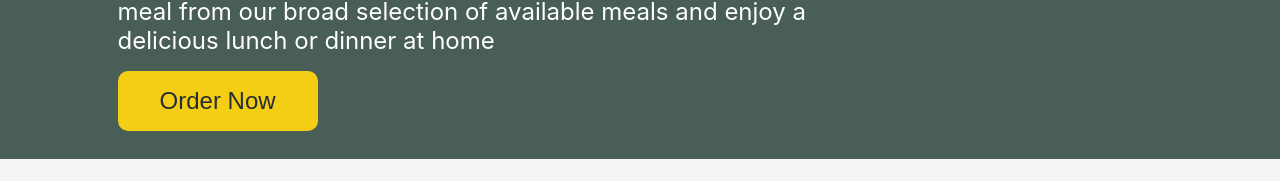
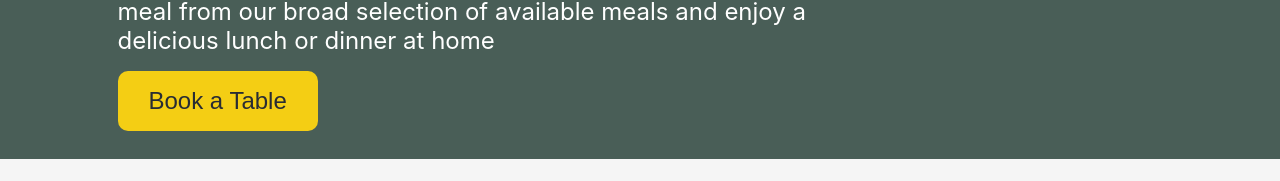
Before and after one commit to upenthiran93/meta-fe-final, a React (Create React App) app: page / in a window 1280 px wide. Shown: the part 225-406 px from the top of the page. Built offline with nearby package versions, Linux system fonts and the light colour scheme; the HTML template or start-up script is replaced by a standard one.

Commit message:
button updated

```diff
--- a/src/components/Hero.jsx
+++ b/src/components/Hero.jsx
@@ -1,17 +1,19 @@
 import React from "react";
 import heroimage from "../assets/images/restaurantFood.jpg";
-
+import { useNavigate } from 'react-router-dom';
 function Hero() {
+    const navigate = useNavigate();
   return (
     <div className="hero">
-     <div className={"hero-info"}>
-         <h1>Little Lemon</h1>
+        <div className={"hero-info"}>
+            <h1>Little Lemon</h1>
 
-         <p>Choose your favorite meal from our broadhoose your favorite meal from our broad selection of available meals and enjoy a delicious lunch or dinner at home</p>
-         <button className={"Hero-Action"}>Order Now</button>
-     </div>
+            <p>Choose your favorite meal from our broadhoose your favorite meal from our broad selection of available
+                meals and enjoy a delicious lunch or dinner at home</p>
+            <button className={"Hero-Action"} onClick={() => navigate('/reservation')}>Book a Table</button>
+        </div>
         <div className={"hero-img"}>
-            <img src={heroimage} alt="heroimage" />
+            <img src={heroimage} alt="heroimage"/>
         </div>
     </div>
   );
--- a/src/components/Highlights.jsx
+++ b/src/components/Highlights.jsx
@@ -9,7 +9,7 @@ function Highlights () {
     <div className={"Highlights"}>
         <div className={"TitleBox"}>
             <h1>Highlights</h1>
-            <button> oder noww</button>
+            <button> oder now</button>
         </div>
        < div className={"HighlightsBox"}>
            {specialData.map((item, index) => (
```
